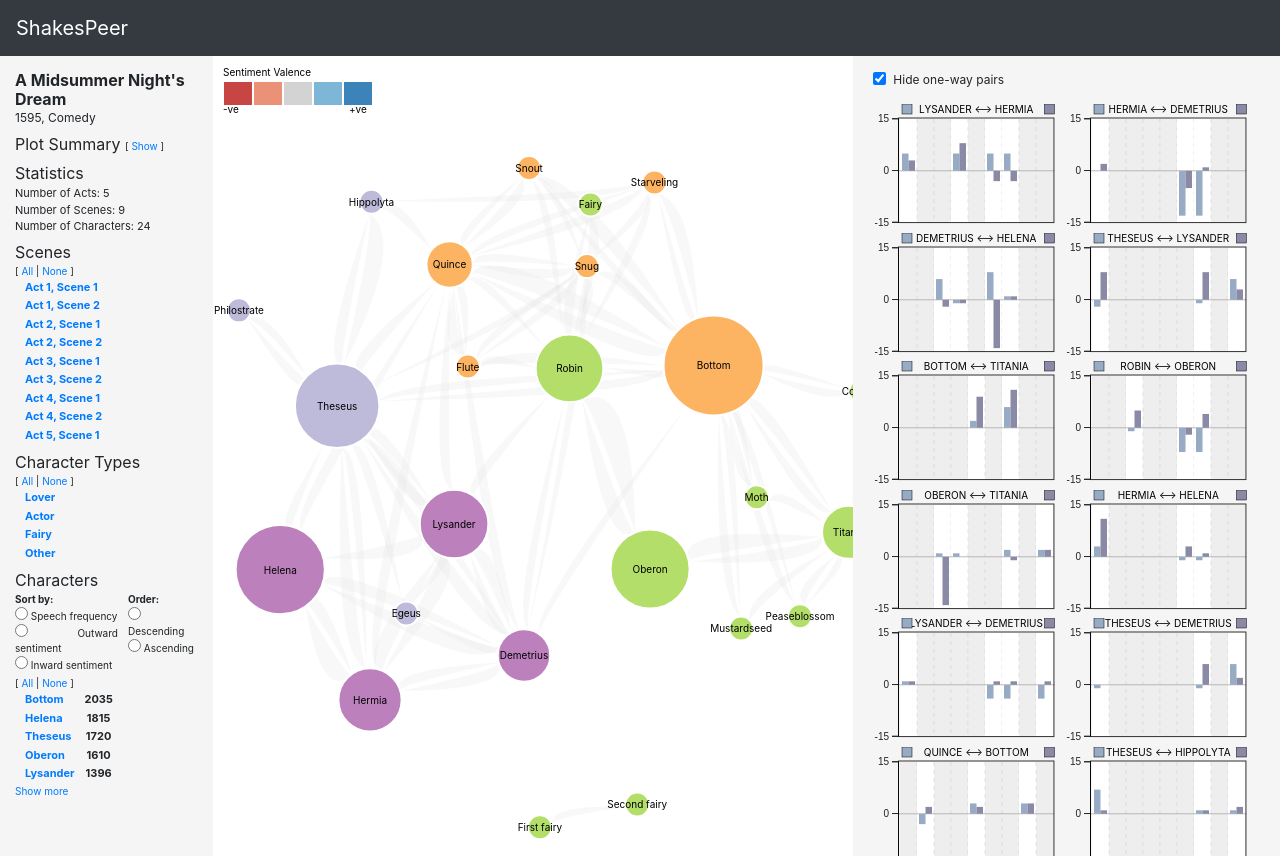
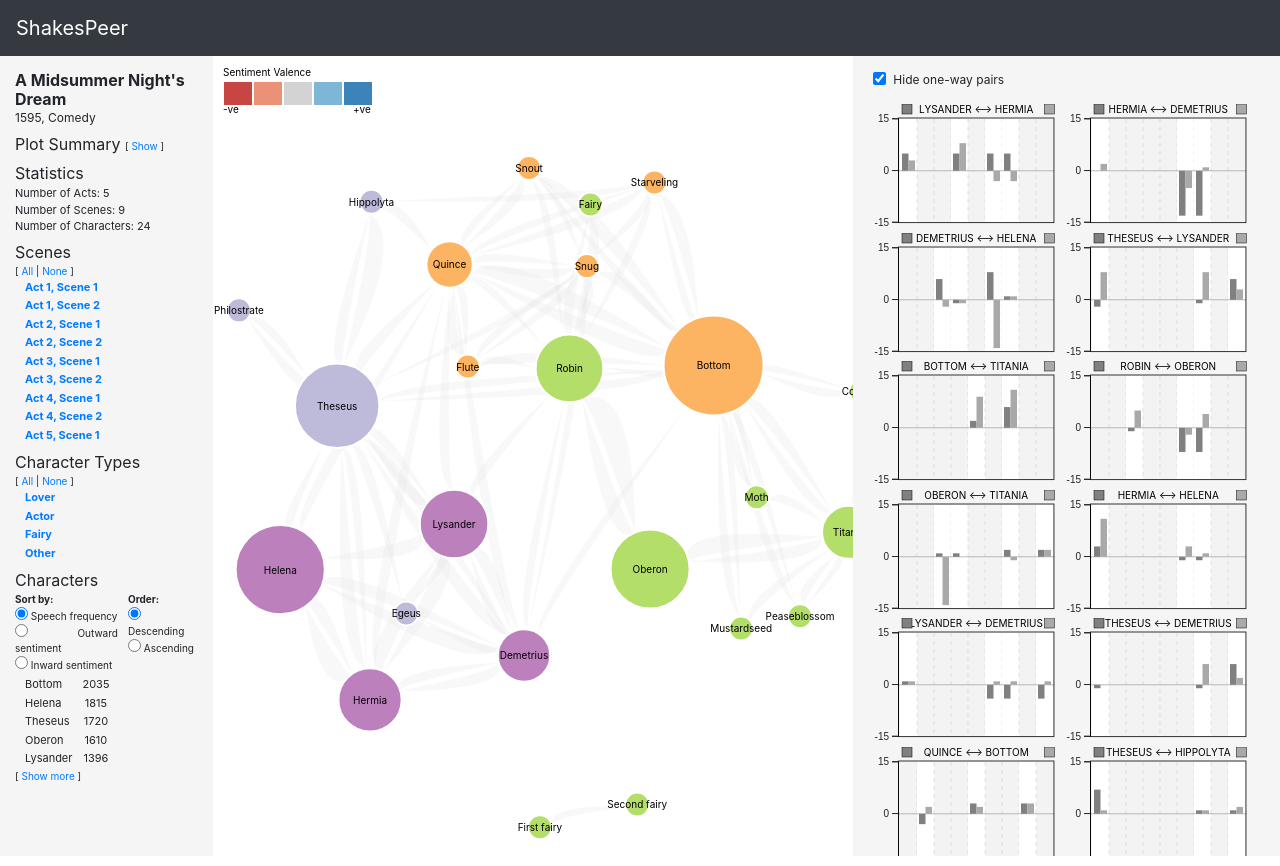
Before and after one commit to kevin-chow/ShakesPeer, an Angular app in the folder angular-src/shakespeer/: page / in a window 1280 px wide. Built offline with nearby package versions, Linux system fonts and the light colour scheme.

Commit message:
last polishes

```diff
--- a/angular-src/shakespeer/src/app/components/network/network.component.ts
+++ b/angular-src/shakespeer/src/app/components/network/network.component.ts
@@ -267,7 +267,7 @@ export class NetworkComponent implements OnInit {
    }
    this.svg.append('text')
     .text('+ve')
-    .attr('x', leftPadding + 6 + colorWidth * (shiftRight - 1))
+    .attr('x', leftPadding + 10 + colorWidth * (shiftRight - 1))
     .attr('y', 62-5)
     .style('font-size', '10px');
 
--- a/angular-src/shakespeer/src/app/components/relationship/relationship.component.ts
+++ b/angular-src/shakespeer/src/app/components/relationship/relationship.component.ts
@@ -272,7 +272,7 @@ export class RelationshipComponent implements OnInit {
         const xAxisBottom = d3.axisBottom().scale(xScene);
         const yAxis = d3.axisLeft().scale(y).ticks(2);
         yAxis.tickValues(y.ticks(2).concat(y.domain()));
-        const z = d3.scaleOrdinal().range(["#98abc5", "#8a89a6"]);
+        const z = d3.scaleOrdinal().range(["gray", "DarkGray"]);
 
         const chars1 = perSentimentData[0].id.split("-");
         const chars2 = perSentimentData[1].id.split("-");
@@ -287,6 +287,7 @@ export class RelationshipComponent implements OnInit {
           //   .attr("text-anchor","middle");
 
           svg.append("text")
+            .attr("class", "textHeader")
             .attr("x", (that.width / widthDivider) / 2)
             .attr("y", -9)
             .text(chars1[0] + " <--> " + chars1[1])
@@ -299,7 +300,7 @@ export class RelationshipComponent implements OnInit {
             .attr("y", -15)
             .attr("width", 10)
             .attr("height", 10)
-            .attr("fill", "#98abc5")
+            .attr("fill", "gray")
             .attr("stroke", "black")
             .attr("stroke-width", "0.5px");
 
@@ -308,11 +309,12 @@ export class RelationshipComponent implements OnInit {
             .attr("y", -15)
             .attr("width", 10)
             .attr("height", 10)
-            .attr("fill", "#8a89a6")
+            .attr("fill", "DarkGray")
             .attr("stroke", "black")
             .attr("stroke-width", "0.5px");
         } else {
           svg.append("text")
+            .attr("class", "textHeader")
             .attr("x", (that.width / widthDivider) / 2)
             .attr("y", -9)
             .text(chars1[0] + " --> " + chars1[1])
@@ -325,7 +327,7 @@ export class RelationshipComponent implements OnInit {
             .attr("y", -15)
             .attr("width", 10)
             .attr("height", 10)
-            .attr("fill", "#98abc5")
+            .attr("fill", "gray")
             .attr("stroke", "black")
             .attr("stroke-width", "0.5px");
         }
@@ -338,15 +340,18 @@ export class RelationshipComponent implements OnInit {
           // Draw all the rectangles on the background of the chart.
           if ((!pair1 || pair1.speech_dist == 0) && (!pair2 || pair2.speech_dist == 0)) {
             svg.append("rect")
+              .attr("class", "sceneRect")
               .attr("x", xScene(x+1))
               .attr("width", xScene.bandwidth())
               .attr("height", that.height + "px")
-              .attr("fill", "rgb(220, 220, 220, 0.3)")
+              .attr("fill", "rgb(220, 220, 220, 0.1)")
               .on('mousemove', (d) => {
                 tip.transition()
                   .duration(0)
                   .style("opacity", .9);
                 let tipWidth = tip.node().getBoundingClientRect().width;
+
+                if (chars2[0] && chars2[1]) {
                   tip.html('<strong>' + that.formatSceneNumber(x+1) + '</strong><br>'
                     + chars1[0] + " --> " + chars1[1] + '<br>'
                     + "&ensp;" + pair1.speech_dist + " words, " + pair1.sentiment_value + " sentiment" + '<br>'
@@ -354,11 +359,23 @@ export class RelationshipComponent implements OnInit {
                     + "&ensp;" + pair2.speech_dist + " words, " + pair2.sentiment_value + " sentiment" + '<br>')
                     .style("left", (d3.event.pageX) - (tipWidth / 2) + "px")
                     .style("top", (d3.event.pageY + 20) + "px");
+                } else {
+                  tip.html('<strong>' + that.formatSceneNumber(x+1) + '</strong><br>'
+                    + chars1[0] + " --> " + chars1[1] + '<br>'
+                    + "&ensp;" + pair1.speech_dist + " words, " + pair1.sentiment_value + " sentiment" + '<br>')
+                    .style("left", (d3.event.pageX) - (tipWidth / 2) + "px")
+                    .style("top", (d3.event.pageY + 20) + "px");
+                }
+                svg.selectAll('.bounding').attr("stroke-width", "2px");
+                svg.selectAll('.textHeader').attr("font-weight", "bold");
               })
               .on('mouseout', (d) => {
                 tip.transition()
                   .duration(0)
                   .style("opacity", 0);
+
+                svg.selectAll('.bounding').attr("stroke-width", "1px");
+                svg.selectAll('.textHeader').attr("font-weight", "normal");
               });
           } else {
             svg.append("rect")
@@ -371,6 +388,8 @@ export class RelationshipComponent implements OnInit {
                   .duration(0)
                   .style("opacity", .9);
                 let tipWidth = tip.node().getBoundingClientRect().width;
+
+                if (chars2[0] && chars2[1]) {
                   tip.html('<strong>' + that.formatSceneNumber(x+1) + '</strong><br>'
                     + chars1[0] + " --> " + chars1[1] + '<br>'
                     + "&ensp;" + pair1.speech_dist + " words, " + pair1.sentiment_value + " sentiment" + '<br>'
@@ -378,11 +397,23 @@ export class RelationshipComponent implements OnInit {
                     + "&ensp;" + pair2.speech_dist + " words, " + pair2.sentiment_value + " sentiment" + '<br>')
                     .style("left", (d3.event.pageX) - (tipWidth / 2) + "px")
                     .style("top", (d3.event.pageY + 20) + "px");
+                } else {
+                  tip.html('<strong>' + that.formatSceneNumber(x+1) + '</strong><br>'
+                    + chars1[0] + " --> " + chars1[1] + '<br>'
+                    + "&ensp;" + pair1.speech_dist + " words, " + pair1.sentiment_value + " sentiment" + '<br>')
+                    .style("left", (d3.event.pageX) - (tipWidth / 2) + "px")
+                    .style("top", (d3.event.pageY + 20) + "px");
+                }
+                svg.selectAll('.bounding').attr("stroke-width", "2px");
+                svg.selectAll('.textHeader').attr("font-weight", "bold");
               })
               .on('mouseout', (d) => {
                 tip.transition()
                   .duration(0)
                   .style("opacity", 0);
+
+                svg.selectAll('.bounding').attr("stroke-width", "1px");
+                svg.selectAll('.textHeader').attr("font-weight", "normal");
               });
           }
 
@@ -476,17 +507,22 @@ export class RelationshipComponent implements OnInit {
       const chars2 = perSentimentData[1].id.split("-");
 
       let boundStrokeWidth;
+      let headerFontWeight;
       let camelChars1 = chars1[0][0].toUpperCase() + chars1[0].slice(1).toLowerCase();
       let camelChars2 = chars1[1][0].toUpperCase() + chars1[1].slice(1).toLowerCase();
 
       if (that.hoverChar === camelChars1 || that.hoverChar === camelChars2) {
         boundStrokeWidth = "2px";
+        headerFontWeight = "bold";
       } else {
         boundStrokeWidth = "1px";
+        headerFontWeight = "normal";
       }
 
       svg.selectAll('.bounding')
         .attr("stroke-width", boundStrokeWidth);
+      svg.selectAll('.textHeader')
+        .attr("font-weight", headerFontWeight);
     });
   }
 
--- a/angular-src/shakespeer/src/app/components/sidebar/sidebar.component.html
+++ b/angular-src/shakespeer/src/app/components/sidebar/sidebar.component.html
@@ -56,7 +56,7 @@
       <div class = "header-options">
           <b> Sort by: </b>
           <br>
-          <input type="radio" name="sort" id="wc" (change) = "sortList(1)"> Speech frequency<br>
+          <input type="radio" name="sort" id="wc" checked (change) = "sortList(1)"> Speech frequency<br>
           <input type="radio" name="sort" id="os" (change) = "sortList(2)"> Outward sentiment<br>
           <input type="radio" name="sort" id="is" (change) = "sortList(3)"> Inward sentiment<br>
       </div>
@@ -64,14 +64,14 @@
       <div class = "header-options-right">
           <b> Order: </b>
           <br>
-          <input type="radio" name="order" id="dsc" (change) = "sortListOrd(false)"> Descending<br>
+          <input type="radio" name="order" id="dsc" checked (change) = "sortListOrd(false)"> Descending<br>
           <input type="radio" name="order" id="asc" (change) = "sortListOrd(true)"> Ascending<br>
       </div>
     </div>
 
-    <div class="header-options">[ <a href="#" (click)="toggleAllCharacters(true)">All</a>
-      | <a href="#" (click)="toggleAllCharacters(false)">None</a> ]
-    </div>
+<!--    <div class="header-options">[ <a href="#" (click)="toggleAllCharacters(true)">All</a>-->
+<!--      | <a href="#" (click)="toggleAllCharacters(false)">None</a> ]-->
+<!--    </div>-->
 
     <!-- Show only a subset -->
     <div *ngIf="show; else elseBlock">
@@ -79,14 +79,14 @@
 
         <ul class="sb-list-group list-group">
         <li *ngFor="let character of showCharacters() | slice:0:5; let i=index" class="sb-list-item list-group-item">
-          <a href="#" (click)="toggleCharacter(character)"
-           [ngClass]="{'sb-selected-type': character.selected}">{{character.id}}</a>
+          <div href="#" (click)="toggleCharacter(character)"
+           [ngClass]="{'sb-selected-character': character.selected}">{{character.id}}</div>
         </li>
         </ul>
 
         <ul class="sb-list-group-center list-group">
         <li *ngFor="let character of showCharacters() | slice:0:5; let i=index" class="sb-list-item list-group-item">
-          <a align="center" [ngClass]="{'sb-selected-type': character.selected}">{{character.total}}</a>
+          <div align="center" [ngClass]="{'sb-selected-character': character.selected}">{{character.total}}</div>
         </li>
         </ul>
       </div>
@@ -97,20 +97,20 @@
 
         <ul class="sb-list-group list-group">
         <li *ngFor="let character of showCharacters()" class="sb-list-item list-group-item">
-          <a href="#"  (click)="toggleCharacter(character)"
-           [ngClass]="{'sb-selected-type': character.selected}">{{character.id}}</a>
+          <div href="#"  (click)="toggleCharacter(character)"
+           [ngClass]="{'sb-selected-character': character.selected}">{{character.id}}</div>
         </li>
         </ul>
 
         <ul class="sb-list-group-center list-group">
         <li *ngFor="let character of showCharacters()" class="sb-list-item list-group-item">
-          <a align="center" [ngClass]="{'sb-selected-type': character.selected}">{{character.total}}</a>
+          <div align="center" [ngClass]="{'sb-selected-character': character.selected}">{{character.total}}</div>
         </li>
         </ul>
       </div>
     </ng-template>
     <div class="header-options">
-            <a href="#" (click)="show = !show">{{show ? 'Show more' : 'Show less'}}</a>
+           [ <a href="#" (click)="show = !show">{{show ? 'Show more' : 'Show less'}}</a> ]
       </div>
 
 
--- a/angular-src/shakespeer/src/app/components/sidebar/sidebar.component.scss
+++ b/angular-src/shakespeer/src/app/components/sidebar/sidebar.component.scss
@@ -78,3 +78,6 @@
 .sb-selected-type {
   font-weight: bold;
 }
+
+.sb-selected-character {
+}
```
Lines whose indentation alone changed are shown as unchanged.
